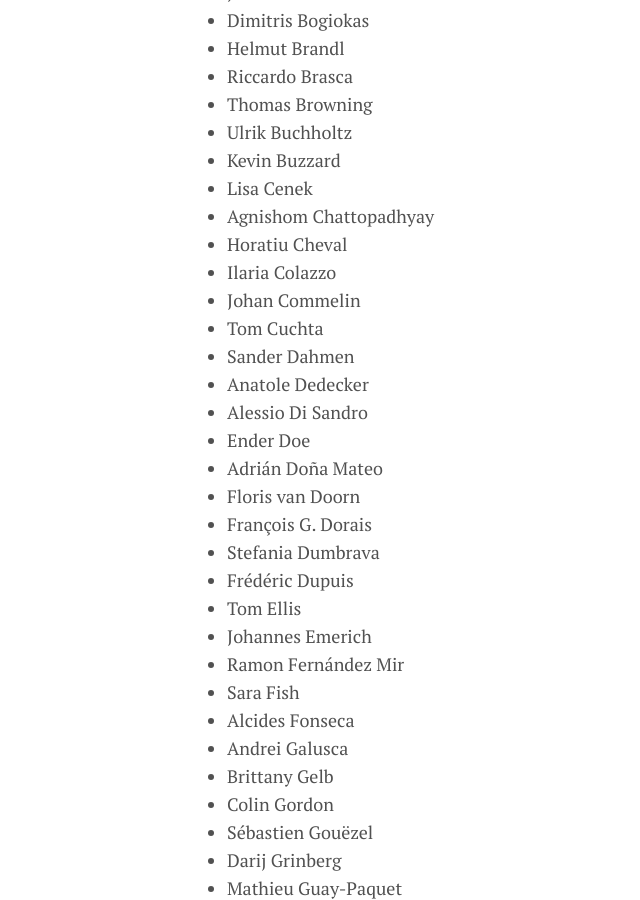
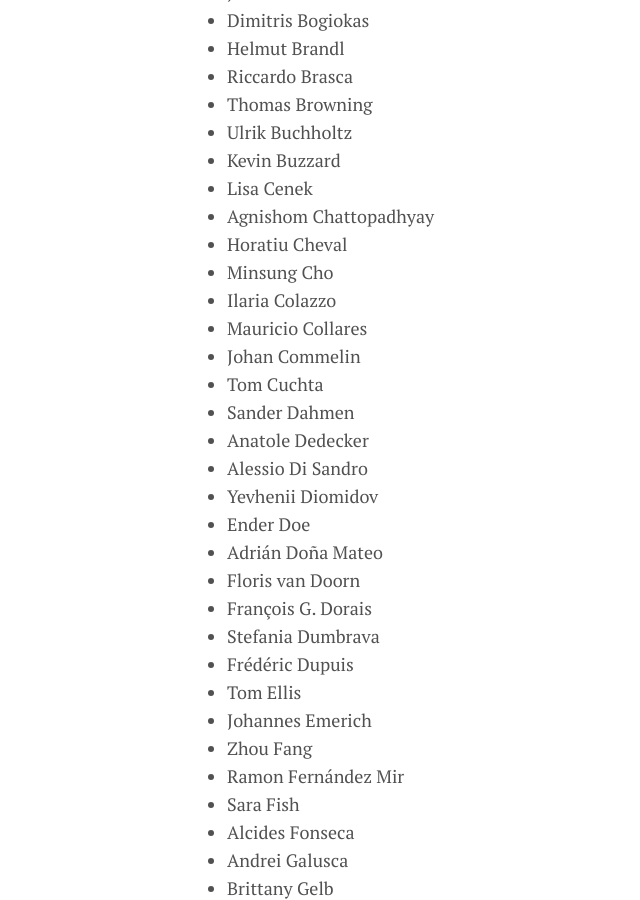
Before and after one commit to leanprover-community/lt2021, a Jekyll site: the page built from participants.md, in a window 1280 px wide and 900 px high, scrolled down 819 px. Shown: the whole window, without its empty margins (53-693 px from the left). Built offline with Jekyll 4.4.1, drawn with Linux system fonts in a browser that asks for light colours; some of the changed text lies outside the part shown.

Commit message:
participants

```diff
--- a/participants.md
+++ b/participants.md
@@ -38,12 +38,15 @@ Registration is not required, but will let us keep you updated with the Zoom lin
 * Lisa Cenek
 * Agnishom Chattopadhyay
 * Horatiu Cheval
+* Minsung Cho
 * Ilaria Colazzo
+* Mauricio Collares
 * Johan Commelin
 * Tom Cuchta
 * Sander Dahmen
 * Anatole Dedecker
 * Alessio Di Sandro
+* Yevhenii Diomidov
 * Ender Doe
 * Adrián Doña Mateo
 * Floris van Doorn
@@ -52,6 +55,7 @@ Registration is not required, but will let us keep you updated with the Zoom lin
 * Frédéric Dupuis
 * Tom Ellis
 * Johannes Emerich
+* Zhou Fang
 * Ramon Fernández Mir
 * Sara Fish
 * Alcides Fonseca
```
Also changed, not shown: other parts of participants.md (+3 -0 lines).
